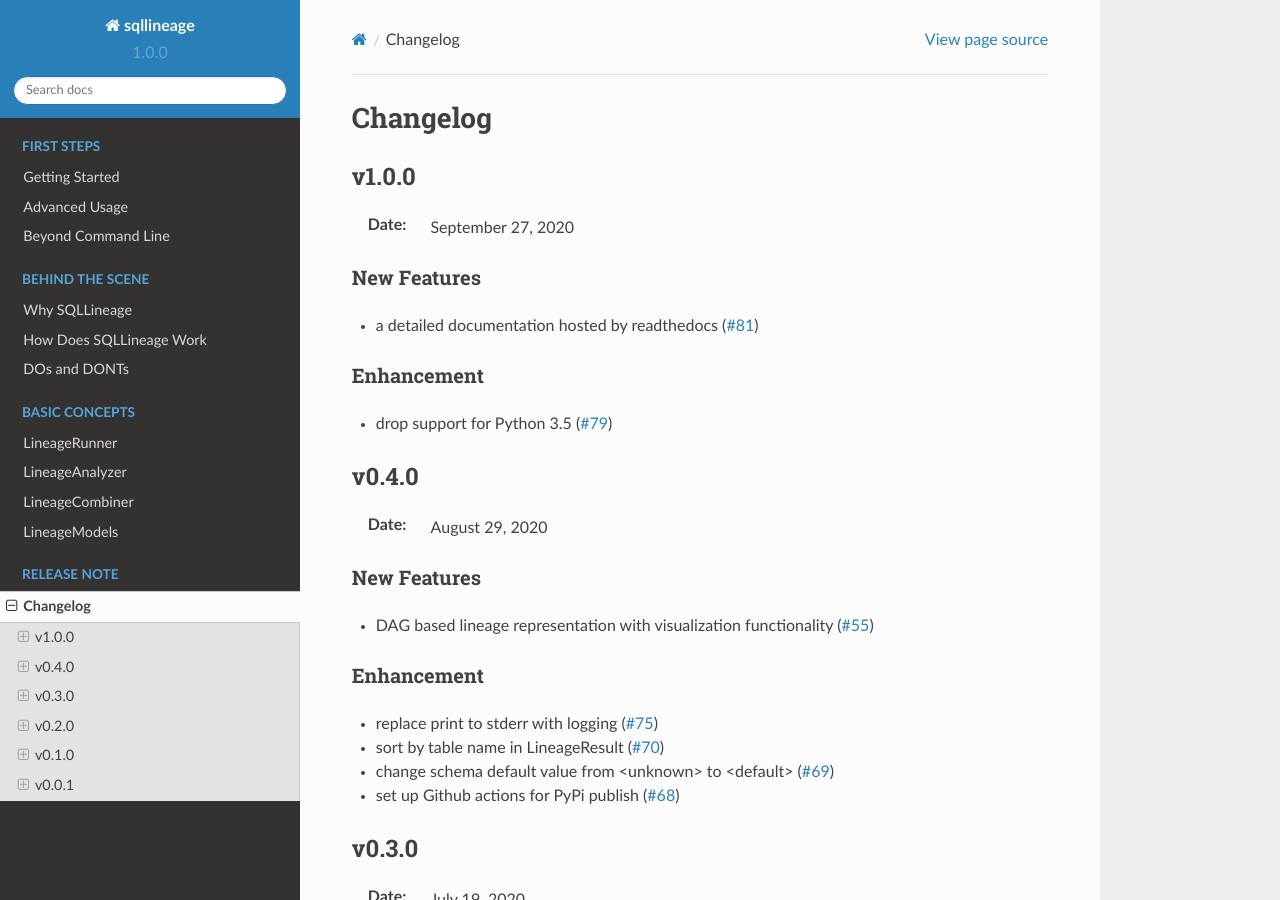
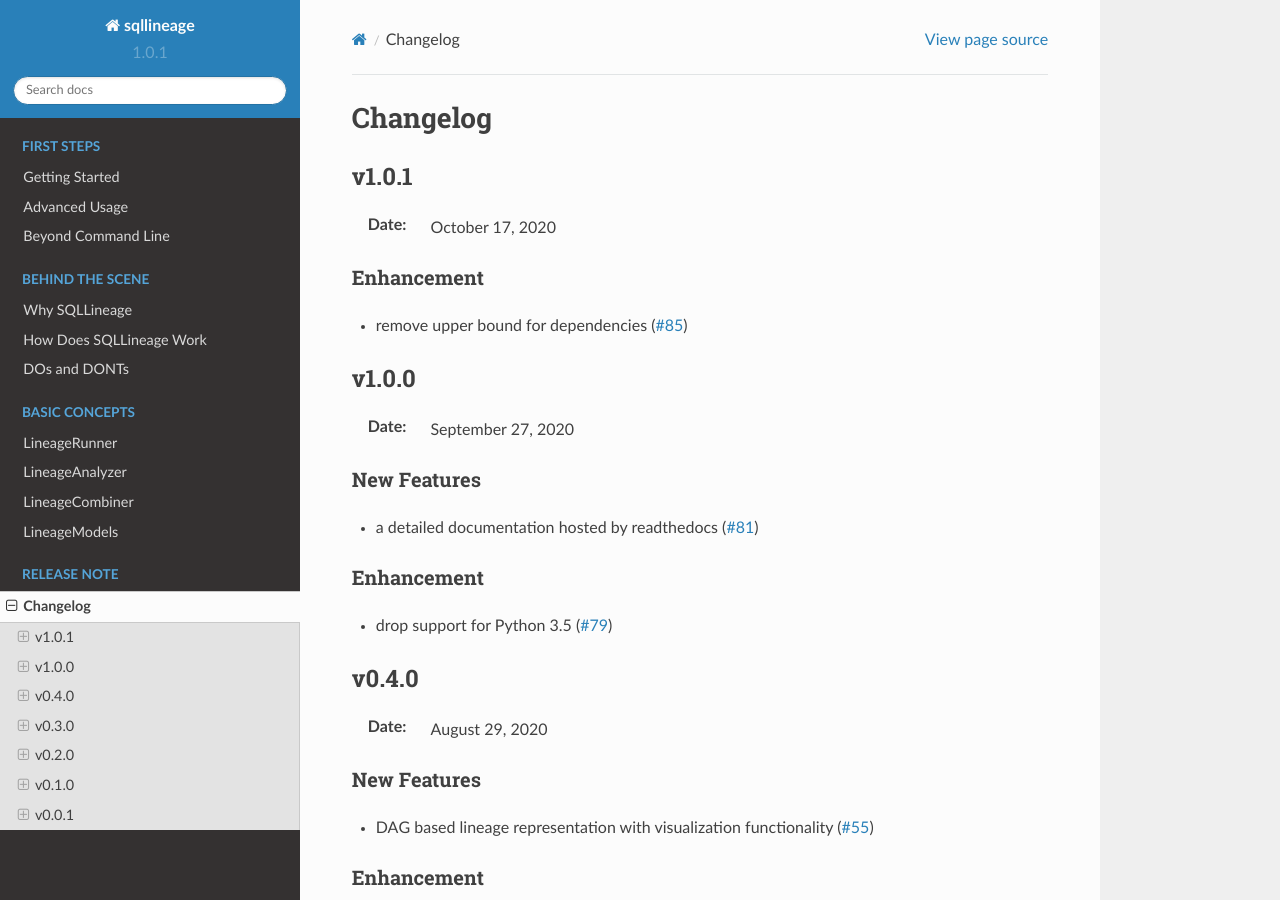
Before and after one commit to reata/sqllineage, a Sphinx documentation site: the page built from docs/release_note/changelog.rst, in a window 1280 px wide and 900 px high. Built offline with Sphinx 7.4.7 and the Read the Docs theme 2.0.0, drawn with Linux system fonts in a browser that asks for light colours.

Commit message:
chore: bump version to 1.0.1

```diff
--- a/docs/release_note/changelog.rst
+++ b/docs/release_note/changelog.rst
@@ -1,6 +1,14 @@
 *********
 Changelog
 *********
+
+v1.0.1
+======
+:Date: October 17, 2020
+
+Enhancement
+-------------
+* remove upper bound for dependencies (`#85 <https://github.com/reata/sqllineage/issues/85>`_)
 
 v1.0.0
 ======
--- a/sqllineage/__init__.py
+++ b/sqllineage/__init__.py
@@ -1,7 +1,7 @@
 import logging.config
 
 NAME = "sqllineage"
-VERSION = "1.0.0"
+VERSION = "1.0.1"
 DEFAULT_LOGGING = {
     "version": 1,
     "disable_existing_loggers": False,
```
